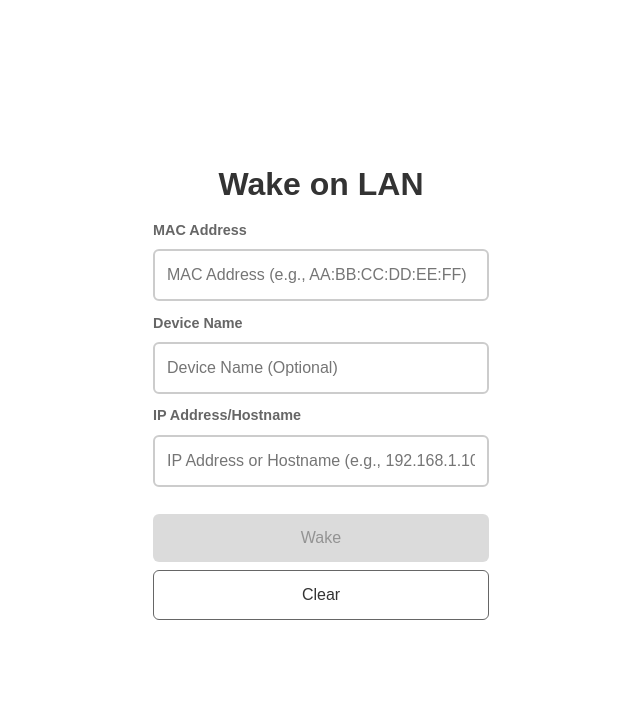
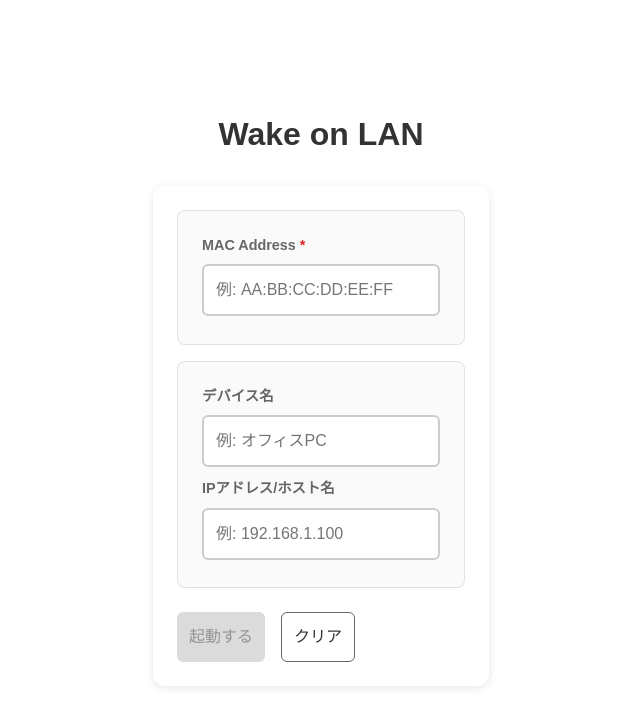
Before and after one commit to TkymHrt/wake-on-lan-app, a React (Vite) app in the folder frontend/: page / in a window 1280 px wide. Shown: the top 726 px of the page, without its empty margins (319-959 px from the left). Built offline with nearby package versions, Linux system fonts and the light colour scheme.

Commit message:
[feat] change css style and translate to japanese

```diff
--- a/frontend/src/App.css
+++ b/frontend/src/App.css
@@ -15,26 +15,58 @@
   --history-bg: rgba(100, 108, 255, 0.1);
   --history-item-bg: #f5f5f5;
   --border-color: rgba(0, 0, 0, 0.1);
+  --card-bg: #ffffff;
+  --history-count-bg: rgba(0, 0, 0, 0.05);
+  --section-bg: rgba(0, 0, 0, 0.02);
+  --focus-outline: rgba(100, 108, 255, 0.5);
 }
 
 @media (prefers-color-scheme: dark) {
   :root {
     --primary-color: #7b82ff;
     --primary-hover: #898fff;
-    --background: #242424;
+    --background: #1a1a1a;
     --text-primary: #f0f0f0;
-    --text-secondary: #999999;
-    --input-border: #555555;
-    --input-bg: #333333;
-    --button-disabled-bg: #444444;
-    --button-disabled-text: #888888;
+    --text-secondary: #a0a0a0;
+    --input-border: #404040;
+    --input-bg: #2a2a2a;
+    --button-disabled-bg: #333333;
+    --button-disabled-text: #666666;
     --success-bg: rgba(22, 163, 74, 0.2);
-    --success-color: #22c55e;
+    --success-color: #4ade80;
     --error-bg: rgba(220, 38, 38, 0.2);
-    --error-color: #ef4444;
-    --history-bg: rgba(100, 108, 255, 0.2);
+    --error-color: #f87171;
+    --history-bg: rgba(123, 130, 255, 0.15);
     --history-item-bg: #2a2a2a;
     --border-color: rgba(255, 255, 255, 0.1);
+    --card-bg: #242424;
+    --history-count-bg: rgba(255, 255, 255, 0.1);
+    --section-bg: rgba(255, 255, 255, 0.03);
+    --focus-outline: rgba(123, 130, 255, 0.6);
+  }
+
+  /* ダークモードでのテキスト可読性を向上 */
+  .inputHelp,
+  .statusMessages,
+  .historyCount {
+    color: var(--text-secondary);
+  }
+
+  /* ダークモードでのカード視認性を向上 */
+  .formCard,
+  .historyCard,
+  .statusCard {
+    box-shadow: 0 4px 12px rgba(0, 0, 0, 0.3);
+  }
+
+  /* ダークモードでのフォーカス表示を強調 */
+  .macInput:focus,
+  .deviceNameInput:focus,
+  .ipInput:focus,
+  .wakeButton:focus,
+  .clearButton:focus,
+  .actionButton:focus {
+    box-shadow: 0 0 0 3px var(--background), 0 0 0 6px var(--focus-outline);
   }
 }
 
@@ -56,11 +88,35 @@
   border-radius: 1rem;
   background-color: var(--background);
   color: var(--text-primary);
+  scroll-behavior: smooth;
+  scroll-padding-top: 2rem;
 }
 
 @media screen and (min-width: 768px) {
   .container {
     max-width: 400px;
+  }
+}
+
+@media screen and (max-width: 768px) {
+  .container {
+    width: calc(100% - 2rem);
+    margin: 1rem;
+    padding: 1rem;
+  }
+
+  .historyGrid {
+    grid-template-columns: 1fr;
+  }
+
+  .buttonGroup {
+    flex-direction: column;
+  }
+
+  .historyHeaderActions {
+    flex-direction: column;
+    align-items: flex-end;
+    gap: 0.5rem;
   }
 }
 
@@ -73,7 +129,6 @@
   display: flex;
   flex-direction: column;
   gap: 0.5rem;
-  margin-bottom: 1rem;
   max-width: 500px;
   margin-inline: auto;
 }
@@ -126,7 +181,6 @@
   background-color: var(--primary-color);
   color: var(--background);
   border: none;
-  margin-top: 1rem;
 }
 
 .wakeButton:hover:not(:disabled) {
@@ -314,3 +368,363 @@
   color: var(--background);
   transform: scale(1.05);
 }
+
+.appHeader {
+  text-align: center;
+  margin-bottom: 2rem;
+}
+
+.appDescription {
+  color: var(--text-secondary);
+  margin-top: 0.5rem;
+  display: flex;
+  flex-direction: column;
+  align-items: center;
+  gap: 0.5rem;
+}
+
+.mainSection {
+  display: flex;
+  flex-direction: column;
+  gap: 1.5rem;
+}
+
+.formCard,
+.historyCard,
+.statusCard {
+  background-color: var(--card-bg);
+  border-radius: 12px;
+  padding: 1.5rem;
+  box-shadow: 0 2px 8px rgba(0, 0, 0, 0.1);
+}
+
+.sectionTitle {
+  font-size: 1.25rem;
+  color: var(--text-primary);
+  white-space: nowrap;
+}
+
+.inputWrapper {
+  display: flex;
+  flex-direction: column;
+  gap: 0.5rem;
+}
+
+.inputHelp {
+  color: var(--text-secondary);
+  font-size: 0.8rem;
+  margin-top: -0.2rem;
+}
+
+.inputError {
+  color: var(--error-color);
+  font-size: 0.8rem;
+  margin: 0;
+}
+
+.required {
+  color: var(--error-color);
+}
+
+.buttonGroup {
+  display: flex;
+  gap: 1rem;
+  margin-top: 1.5rem;
+}
+
+.statusCard {
+  border: 1px solid;
+}
+
+.statusCard.success {
+  border-color: var(--success-color);
+}
+
+.statusCard.error {
+  border-color: var(--error-color);
+}
+
+.statusHeader {
+  display: flex;
+  align-items: center;
+  gap: 0.5rem;
+  margin-bottom: 0.5rem;
+}
+
+.statusTitle {
+  font-weight: 600;
+}
+
+.historyHeader {
+  display: flex;
+  justify-content: space-between;
+  align-items: center;
+  margin-bottom: 1rem;
+}
+
+.historyCount {
+  font-size: 0.9rem;
+  color: var(--text-secondary);
+  padding: 0.3rem 0.8rem;
+  background-color: var(--history-count-bg);
+  border-radius: 1rem;
+  white-space: nowrap;
+}
+
+.historyGrid {
+  display: grid;
+  gap: 1rem;
+  grid-template-columns: repeat(auto-fill, minmax(280px, 1fr));
+}
+
+.historyItem {
+  background-color: var(--history-item-bg);
+  border-radius: 8px;
+  padding: 1rem;
+  display: flex;
+  flex-direction: column;
+  gap: 0.8rem;
+  transition: transform 0.2s ease;
+}
+
+.historyItem:hover {
+  transform: translateY(-2px);
+}
+
+.itemHeader {
+  display: flex;
+  justify-content: space-between;
+  align-items: flex-start;
+  gap: 1rem;
+}
+
+.itemDetails {
+  display: flex;
+  flex-direction: column;
+  gap: 0.3rem;
+  font-size: 0.85rem;
+  color: var(--text-secondary);
+}
+
+.statusBadge {
+  font-size: 0.75rem;
+  padding: 0.25rem 0.6rem;
+  border-radius: 1rem;
+  white-space: nowrap;
+}
+
+.statusBadge.online {
+  background-color: var(--success-bg);
+  color: var(--success-color);
+}
+
+.statusBadge.offline {
+  background-color: var(--error-bg);
+  color: var(--error-color);
+}
+
+.cardHeader {
+  display: flex;
+  justify-content: space-between;
+  align-items: center;
+  margin-bottom: 1.5rem;
+}
+
+.formSections {
+  display: flex;
+  flex-direction: column;
+  gap: 1rem;
+}
+
+.formSection {
+  padding: 1.5rem;
+  background-color: var(--section-bg);
+  border-radius: 8px;
+  border: 1px solid var(--border-color);
+}
+
+.formSectionTitle {
+  font-size: 1.1rem;
+  margin: 0 0 1rem 0;
+  color: var(--text-primary);
+}
+
+/* スピナーのアニメーション */
+@keyframes spin {
+  to {
+    transform: rotate(360deg);
+  }
+}
+
+.spinner {
+  width: 24px;
+  height: 24px;
+  border: 3px solid var(--primary-color);
+  border-top-color: transparent;
+  border-radius: 50%;
+  animation: spin 0.8s linear infinite;
+}
+
+.buttonContent {
+  display: flex;
+  align-items: center;
+  gap: 0.5rem;
+  justify-content: center;
+}
+
+.buttonSpinner {
+  width: 16px;
+  height: 16px;
+  border: 2px solid var(--background);
+  border-top-color: transparent;
+  border-radius: 50%;
+  animation: spin 0.8s linear infinite;
+}
+
+/* レスポンシブ対応の強化 */
+@media screen and (max-width: 768px) {
+  .formSection {
+    padding: 1rem;
+  }
+
+  .buttonContent {
+    width: 100%;
+  }
+
+  .keyboardHelp {
+    display: none;
+  }
+}
+
+/* フォーム要素の無効状態のスタイル */
+input:disabled {
+  opacity: 0.7;
+  cursor: not-allowed;
+}
+
+/* ボタンのホバーエフェクトの改善 */
+.wakeButton,
+.clearButton {
+  transition: all 0.2s ease-in-out;
+}
+
+.wakeButton:not(:disabled):hover,
+.clearButton:not(:disabled):hover {
+  transform: translateY(-2px);
+}
+
+.navigationButtons {
+  display: flex;
+  justify-content: center;
+  margin: 1rem 0;
+}
+
+.navButton {
+  background: none;
+  border: none;
+  color: var(--primary-color);
+  padding: 0.5rem 1rem;
+  cursor: pointer;
+  font-size: 0.9rem;
+  border-radius: 20px;
+  transition: all 0.2s ease;
+  display: flex;
+  align-items: center;
+  gap: 0.5rem;
+}
+
+.navButton:hover {
+  background-color: var(--history-bg);
+  transform: translateY(-1px);
+}
+
+.historyHeaderActions {
+  display: flex;
+  align-items: center;
+  gap: 1rem;
+}
+
+/* ダークモード対応 */
+@media (prefers-color-scheme: dark) {
+  .navButton:hover {
+    background-color: var(--section-bg);
+  }
+}
+
+.macInput:focus,
+.deviceNameInput:focus,
+.ipInput:focus,
+.wakeButton:focus,
+.clearButton:focus,
+.navButton:focus,
+.actionButton:focus {
+  outline: none;
+  box-shadow: 0 0 0 3px var(--background), 0 0 0 6px var(--primary-color);
+}
+
+/* タブでの移動をより視認しやすく */
+:focus-visible {
+  outline: none;
+  border-radius: 4px;
+}
+
+/* フォームのラベルをよりクリックしやすく */
+label {
+  cursor: pointer;
+}
+
+/* ボタンのアクセシビリティ改善 */
+.wakeButton,
+.clearButton,
+.navButton,
+.actionButton {
+  position: relative;
+  overflow: hidden;
+}
+
+.wakeButton:after,
+.clearButton:after,
+.navButton:after,
+.actionButton:after {
+  content: '';
+  position: absolute;
+  top: 50%;
+  left: 50%;
+  width: 0;
+  height: 0;
+  background: rgba(255, 255, 255, 0.2);
+  border-radius: 50%;
+  transform: translate(-50%, -50%);
+  opacity: 0;
+  transition: width 0.3s, height 0.3s, opacity 0.3s;
+}
+
+.wakeButton:active:after,
+.clearButton:active:after,
+.navButton:active:after,
+.actionButton:active:after {
+  width: 100%;
+  height: 100%;
+  opacity: 1;
+  transition: 0s;
+}
+
+/* モバイルでのタッチ操作改善 */
+@media (hover: none) {
+
+  .wakeButton,
+  .clearButton,
+  .navButton,
+  .actionButton {
+    cursor: default;
+    -webkit-tap-highlight-color: transparent;
+  }
+}
+
+.keyboardHelp {
+  font-size: 0.8rem;
+  color: var(--text-secondary);
+  opacity: 0.8;
+  margin-top: 0.5rem;
+  display: block;
+}
--- a/frontend/src/App.jsx
+++ b/frontend/src/App.jsx
@@ -42,12 +42,8 @@ function App() {
       setDeviceStatus(newStatus);
     };
 
-    // Initial check
     checkAllDevicesStatus();
-
-    // Set up periodic checking every 30 seconds
     const intervalId = setInterval(checkAllDevicesStatus, 30000);
-
     return () => clearInterval(intervalId);
   }, [history]);
 
@@ -56,8 +52,8 @@ function App() {
     return regex.test(mac);
   };
 
-  const handleWake = async () => {
-    if (!validateMac(mac)) {
+  const handleWake = async (targetMac = mac, targetDeviceName = deviceName, targetIp = ipAddress) => {
+    if (!validateMac(targetMac)) {
       setStatus({ message: 'Error: Invalid MAC address format (use XX:XX:XX:XX:XX:XX)', isError: true });
       return;
     }
@@ -65,20 +61,19 @@ function App() {
     setLoading(true);
     setStatus(null);
     try {
-      const res = await fetch(`/api/wake?mac=${mac}`);
+      const res = await fetch(`/api/wake?mac=${targetMac}`);
       const data = await res.json();
       if (res.ok) {
-        updateHistory(mac, deviceName, ipAddress);
+        updateHistory(targetMac, targetDeviceName, targetIp);
         setStatus({ message: data.message, isError: false });
 
-        if (ipAddress) {
+        if (targetIp) {
           let attempts = 0;
           const maxAttempts = 10;
           const checkStatus = async () => {
             attempts++;
-            console.log(`Checking status... Attempt ${attempts}`);
             try {
-              const statusRes = await fetch(`/api/status?ip=${encodeURIComponent(ipAddress)}`);
+              const statusRes = await fetch(`/api/status?ip=${encodeURIComponent(targetIp)}`);
               if (!statusRes.ok) throw new Error('Failed to check status');
               const statusData = await statusRes.json();
               if (statusData.online) {
@@ -108,64 +103,6 @@ function App() {
     }
   };
 
-  const handleHistoryWake = (item) => {
-    return async () => {
-      setMac(item.mac);
-      setDeviceName(item.deviceName);
-      setIpAddress(item.ipAddress || '');
-
-      if (!validateMac(item.mac)) {
-        setStatus({ message: 'Error: Invalid MAC address format', isError: true });
-        return;
-      }
-
-      setLoading(true);
-      setStatus(null);
-      try {
-        const res = await fetch(`/api/wake?mac=${item.mac}`);
-        const data = await res.json();
-        if (res.ok) {
-          updateHistory(item.mac, item.deviceName, item.ipAddress);
-          setStatus({ message: data.message, isError: false });
-
-          if (item.ipAddress) {
-            let attempts = 0;
-            const maxAttempts = 10;
-            const checkStatus = async () => {
-              attempts++;
-              console.log(`Checking status... Attempt ${attempts}`);
-              try {
-                const statusRes = await fetch(`/api/status?ip=${encodeURIComponent(item.ipAddress)}`);
-                if (!statusRes.ok) throw new Error('Failed to check status');
-                const statusData = await statusRes.json();
-                if (statusData.online) {
-                  setStatus({ message: `${data.message}\nDevice is online.`, isError: false });
-                  clearInterval(intervalId);
-                } else if (attempts >= maxAttempts) {
-                  setStatus({ message: `${data.message}\nDevice did not come online.`, isError: false });
-                  clearInterval(intervalId);
-                }
-              } catch (err) {
-                if (attempts >= maxAttempts) {
-                  setStatus({ message: `${data.message}\nError checking status.`, isError: true });
-                  clearInterval(intervalId);
-                }
-              }
-            };
-            const intervalId = setInterval(checkStatus, 2000);
-            checkStatus();
-          }
-        } else {
-          setStatus({ message: `Error: ${data.error}`, isError: true });
-        }
-      } catch (err) {
-        setStatus({ message: `Error: ${err.message}`, isError: true });
-      } finally {
-        setLoading(false);
-      }
-    };
-  };
-
   const updateHistory = (macToUpdate, deviceNameToUpdate, ipToUpdate) => {
     const targetMac = macToUpdate || mac;
     const targetDeviceName = deviceNameToUpdate || deviceName;
@@ -189,50 +126,79 @@ function App() {
   return (
     <div className='App'>
       <div className="container">
+
+        <header className="appHeader">
           <h1>Wake on LAN</h1>
+        </header>
+
+        <div className="mainSection">
+          <div className="formCard">
+            <div className="formSections">
+              <div className="formSection">
                 <div className="inputGroup">
-          <div>
-            <label htmlFor="macAddress">MAC Address</label>
+                  <div className="inputWrapper">
+                    <label htmlFor="macAddress">MAC Address <span className="required">*</span></label>
                     <input
                       id="macAddress"
                       type="text"
-              placeholder="MAC Address (e.g., AA:BB:CC:DD:EE:FF)"
+                      placeholder="例: AA:BB:CC:DD:EE:FF"
                       value={mac}
                       onChange={(e) => setMac(e.target.value)}
                       className="macInput"
+                      disabled={loading}
                     />
                     {!validateMac(mac) && mac.length > 0 && (
-              <p className="error">Invalid MAC address format</p>
+                      <p className="inputError">無効なMACアドレス形式です</p>
                     )}
                   </div>
-          <div>
-            <label htmlFor="deviceName">Device Name</label>
+                </div>
+              </div>
+
+              <div className="formSection">
+                <div className="inputGroup">
+                  <div className="inputWrapper">
+                    <label htmlFor="deviceName">デバイス名</label>
                     <input
                       id="deviceName"
                       type="text"
-              placeholder="Device Name (Optional)"
+                      placeholder="例: オフィスPC"
                       value={deviceName}
                       onChange={(e) => setDeviceName(e.target.value)}
                       className="deviceNameInput"
+                      disabled={loading}
                     />
                   </div>
-          <div>
-            <label htmlFor="ipAddress">IP Address/Hostname</label>
+
+                  <div className="inputWrapper">
+                    <label htmlFor="ipAddress">IPアドレス/ホスト名</label>
                     <input
                       id="ipAddress"
                       type="text"
-              placeholder="IP Address or Hostname (e.g., 192.168.1.100)"
+                      placeholder="例: 192.168.1.100"
                       value={ipAddress}
                       onChange={(e) => setIpAddress(e.target.value)}
                       className="ipInput"
+                      disabled={loading}
                     />
                   </div>
+                </div>
+              </div>
+            </div>
+
+            <div className="buttonGroup">
               <button
-            onClick={handleWake}
+                onClick={() => handleWake()}
                 disabled={loading || !mac}
                 className="wakeButton"
               >
-            {loading ? 'Sending...' : 'Wake'}
+                {loading ? (
+                  <span className="buttonContent">
+                    <span className="buttonSpinner" />
+                    送信中...
+                  </span>
+                ) : (
+                  '起動する'
+                )}
               </button>
               <button
                 onClick={() => {
@@ -242,13 +208,19 @@ function App() {
                   setStatus('');
                 }}
                 className="clearButton"
+                disabled={loading}
               >
-            Clear
+                クリア
               </button>
+            </div>
           </div>
 
           {status && (
-          <div className={status.isError ? 'error' : 'success'}>
+            <div className={`statusCard ${status.isError ? 'error' : 'success'}`}>
+              <div className="statusHeader">
+                <span className="statusIcon">{status.isError ? '❌' : '✅'}</span>
+                <span className="statusTitle">{status.isError ? 'エラー' : '成功'}</span>
+              </div>
               <div className="statusMessages">
                 {status.message.split('\n').map((msg, i) => (
                   <div key={i} className="statusLine">{msg}</div>
@@ -258,34 +230,43 @@ function App() {
           )}
 
           {history.length > 0 && (
-          <div className="historySection">
-            <h3>Recent Devices</h3>
-            <div className="historyList">
+            <div className="historyCard">
+              <div className="historyHeader">
+                <h2 className="sectionTitle">使用したデバイス</h2>
+                <div className="historyHeaderActions">
+                  <span className="historyCount">{history.length} デバイス</span>
+                </div>
+              </div>
+              <div className="historyGrid">
                 {history.map((item, index) => (
                   <div key={index} className="historyItemContainer">
                     <div className="historyItem">
+                      <div className="itemHeader">
                         <span className="deviceName">{item.deviceName || 'Unknown Device'}</span>
-                    <span className="macAddress">{item.mac}</span>
                         {item.ipAddress && (
-                      <div className="deviceStatus">
+                          <span className={`statusBadge ${deviceStatus[item.ipAddress] ? 'online' : 'offline'}`}>
+                            {deviceStatus[item.ipAddress] ? '🟢 オンライン' : '⚫ オフライン'}
+                          </span>
+                        )}
+                      </div>
+                      <div className="itemDetails">
+                        <span className="macAddress">MAC: {item.mac}</span>
+                        {item.ipAddress && (
                           <span className="ipAddress">IP: {item.ipAddress}</span>
-                        <span className={`statusIndicator ${deviceStatus[item.ipAddress] ? 'online' : 'offline'}`}>
-                          {deviceStatus[item.ipAddress] ? '🟢 Online' : '⚫ Offline'}
-                        </span>
+                        )}
                       </div>
-                    )}
                       <div className="historyActions">
                         <button
-                        onClick={handleHistoryWake(item)}
+                          onClick={() => handleWake(item.mac, item.deviceName, item.ipAddress)}
                           className="actionButton wakeAction"
                         >
-                        Wake
+                          起動
                         </button>
                         <button
                           onClick={() => handleRemoveHistoryItem(index)}
                           className="actionButton removeAction"
                         >
-                        Delete
+                          削除
                         </button>
                       </div>
                     </div>
@@ -296,6 +277,7 @@ function App() {
           )}
         </div>
       </div>
+    </div>
   );
 }
 
```
Lines whose indentation alone changed are shown as unchanged.
